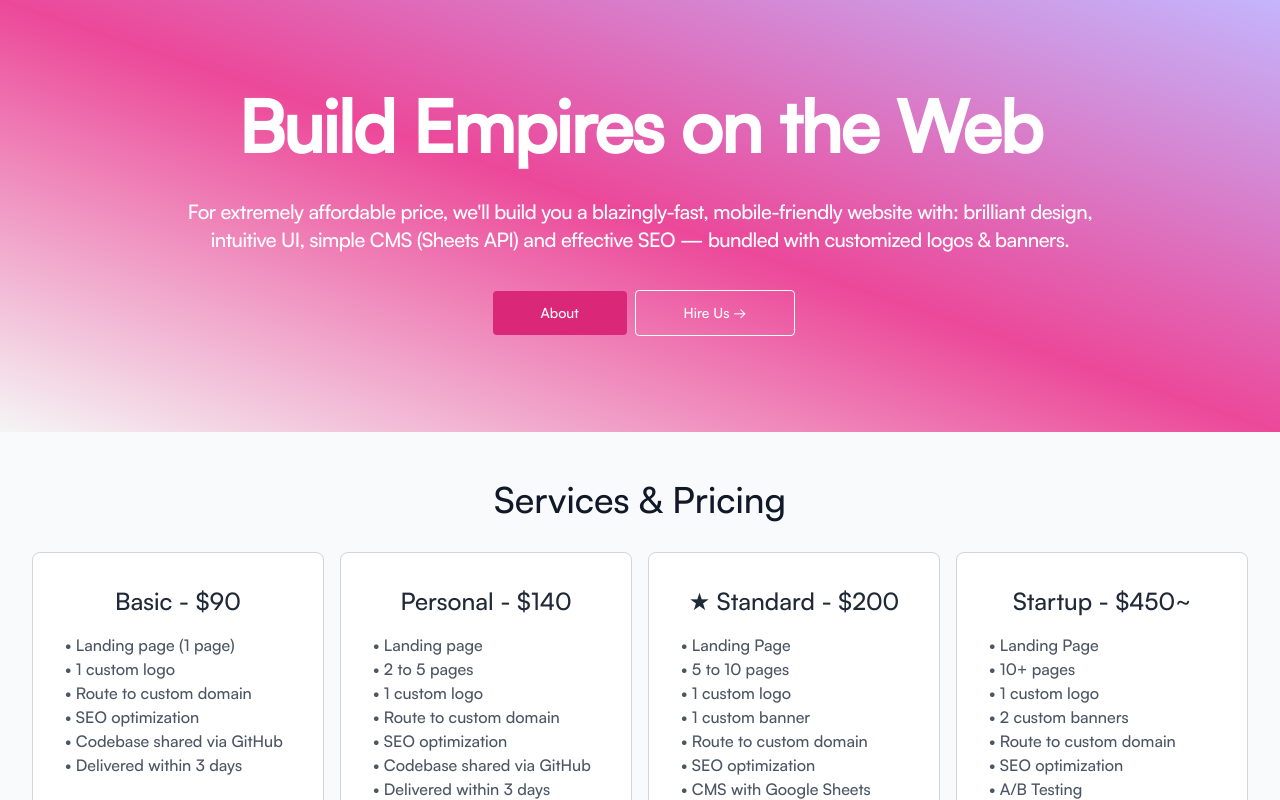
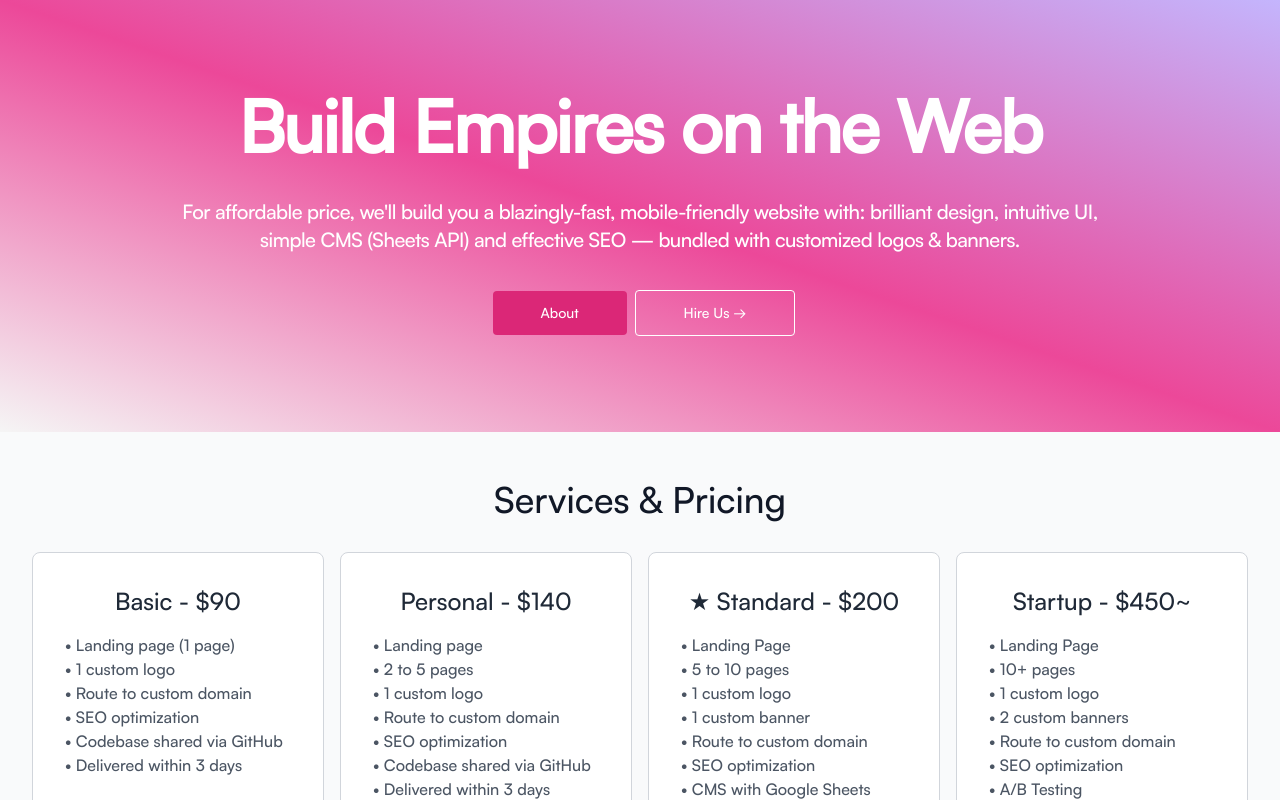
Before and after one commit to BianLee/website-business, a Next.js app: page / in a window 1280 px wide. Shown: the top 800 px of the page. Built offline with nearby package versions, Linux system fonts and the light colour scheme.

Commit message:
webdesign

```diff
--- a/components/aboutCard.js
+++ b/components/aboutCard.js
@@ -29,8 +29,11 @@ export default function AboutCard() {
             <span class="absolute inset-x-0 bottom-0 h-2 bg-gradient-to-r from-pink-300 via-indigo-500 to-blue-600"></span>
 
             <div class="sm:flex sm:justify-between sm:gap-4">
-              <h3 class="lg:text-3xl text-2xl font-bold text-gray-500 sm:text-2xl">
-                Bian Lee <span class="text-sm">Lead Developer / Sales</span>
+              <h3 class="lg:text-3xl text-2xl font-bold text-gray-700 sm:text-2xl">
+                Bian Lee{" "}
+                <span class="text-sm  text-gray-500">
+                  Lead Developer / Sales
+                </span>
               </h3>
             </div>
 
@@ -52,9 +55,9 @@ export default function AboutCard() {
 
             <div class="sm:flex sm:justify-between sm:gap-4">
               <div>
-                <h3 class="lg:text-3xl text-2xl font-bold text-gray-500 sm:text-2xl">
+                <h3 class="lg:text-3xl text-2xl font-bold text-gray-700 sm:text-2xl">
                   Ritvik Irigireddy{" "}
-                  <span class="text-sm">Developer / Sales</span>
+                  <span class="text-sm  text-gray-500">Developer / Sales</span>
                 </h3>
               </div>
             </div>
--- a/components/header.js
+++ b/components/header.js
@@ -25,10 +25,10 @@ export default function Header() {
           </h2>
           <div className="mb-0 sm:mb-0 md:mb-3 lg:mb-5 sm:mt-5 lg:mt-3 mt-5">
             <div className="text-center  inline-block sm:text-xl lg:text-xl text-white tracking-tight sm:text-lg sm:mt-3 lg:mt-5">
-              For extremely affordable price, we&apos;ll build you a
-              blazingly-fast, mobile-friendly website with: brilliant design,
-              intuitive UI, simple CMS (Sheets API) and effective SEO — bundled
-              with customized logos & banners.
+              For affordable price, we&apos;ll build you a blazingly-fast,
+              mobile-friendly website with: brilliant design, intuitive UI,
+              simple CMS (Sheets API) and effective SEO — bundled with
+              customized logos & banners.
             </div>
           </div>
           <center>
```
